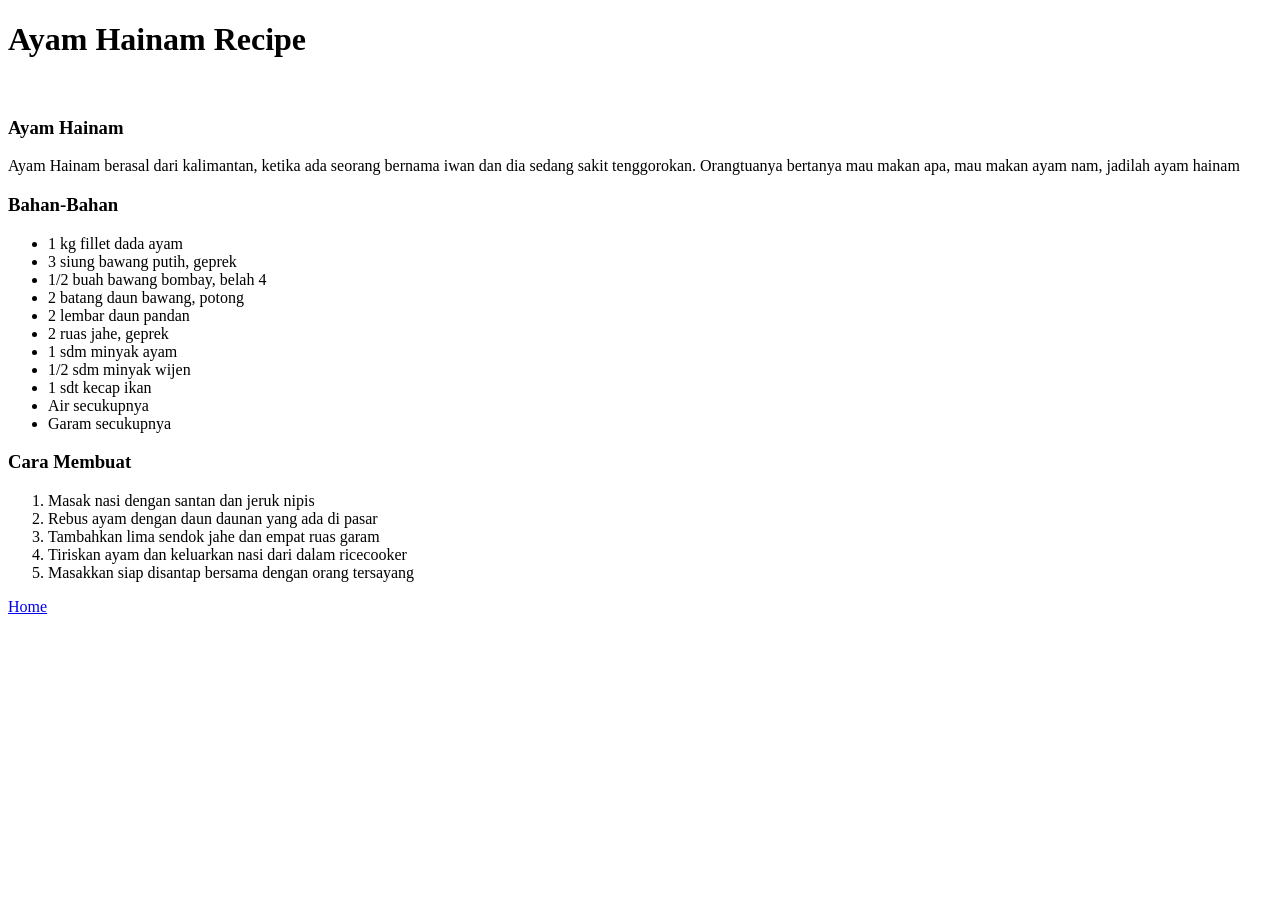
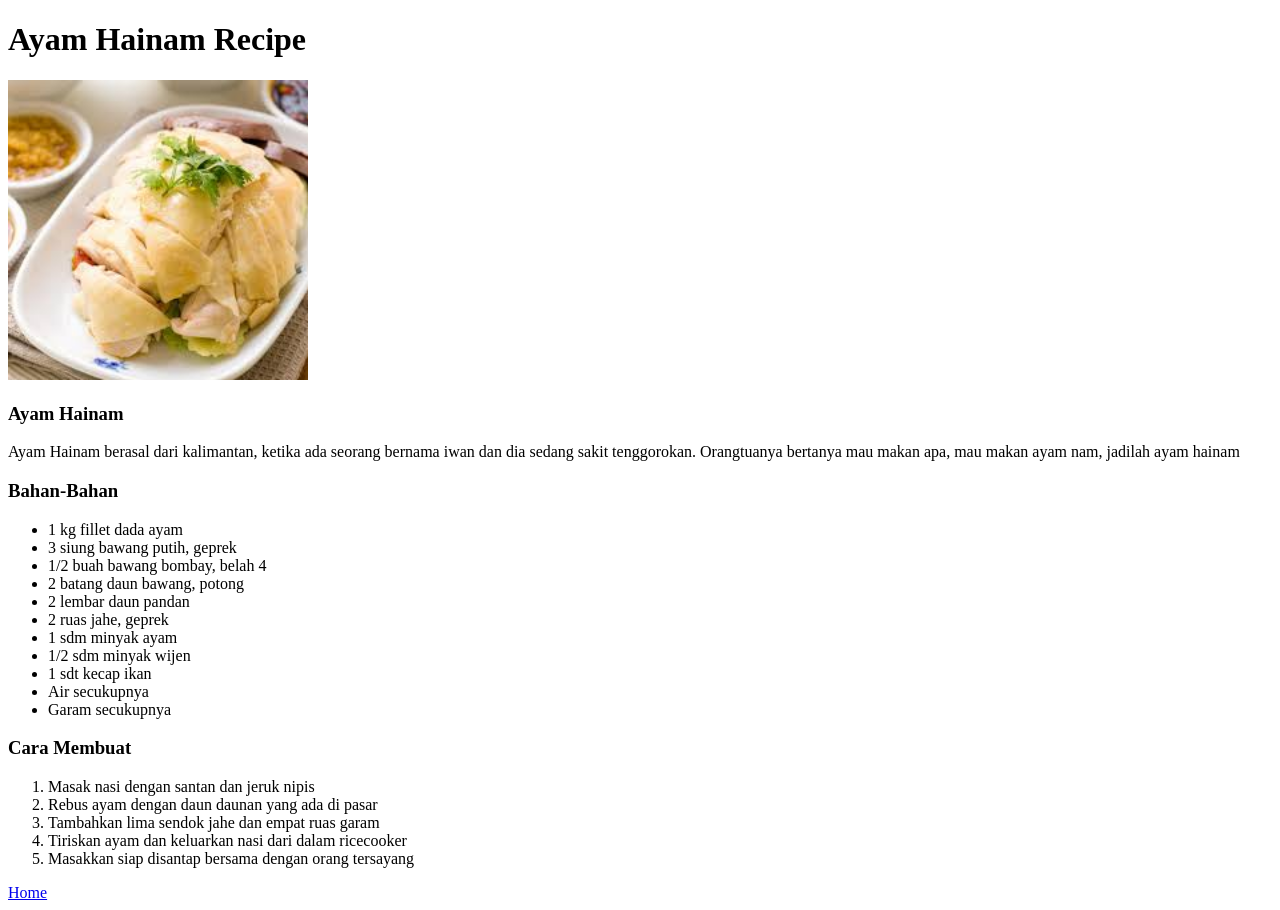
Before and after one commit to tim48-robot/cookingrecipe, a plain HTML site: page recipes/ayamhainam.html in a window 1280 px wide. Before the commit the page ends 800 px from the top, so only its background shows below. Drawn offline with Linux system fonts and the light colour scheme.

Commit message:
fix: image not showing

```diff
--- a/recipes/ayamhainam.html
+++ b/recipes/ayamhainam.html
@@ -6,7 +6,7 @@
 </head>
 <body>
     <h1>Ayam Hainam Recipe</h1>
-    <img href="../images/ayamhainam.jpeg">
+    <img src="../images/ayamhainam.jpeg" width="300" height="300">
     <h3>Ayam Hainam</h3>
     <p>Ayam Hainam berasal dari kalimantan, ketika ada seorang bernama iwan dan dia sedang sakit tenggorokan. Orangtuanya bertanya mau makan apa, mau makan ayam nam, jadilah ayam hainam</p>
     <h3>Bahan-Bahan</h3>
```
Also changed, not shown: recipes/ayamgeprek.html (+1 -1 lines).
